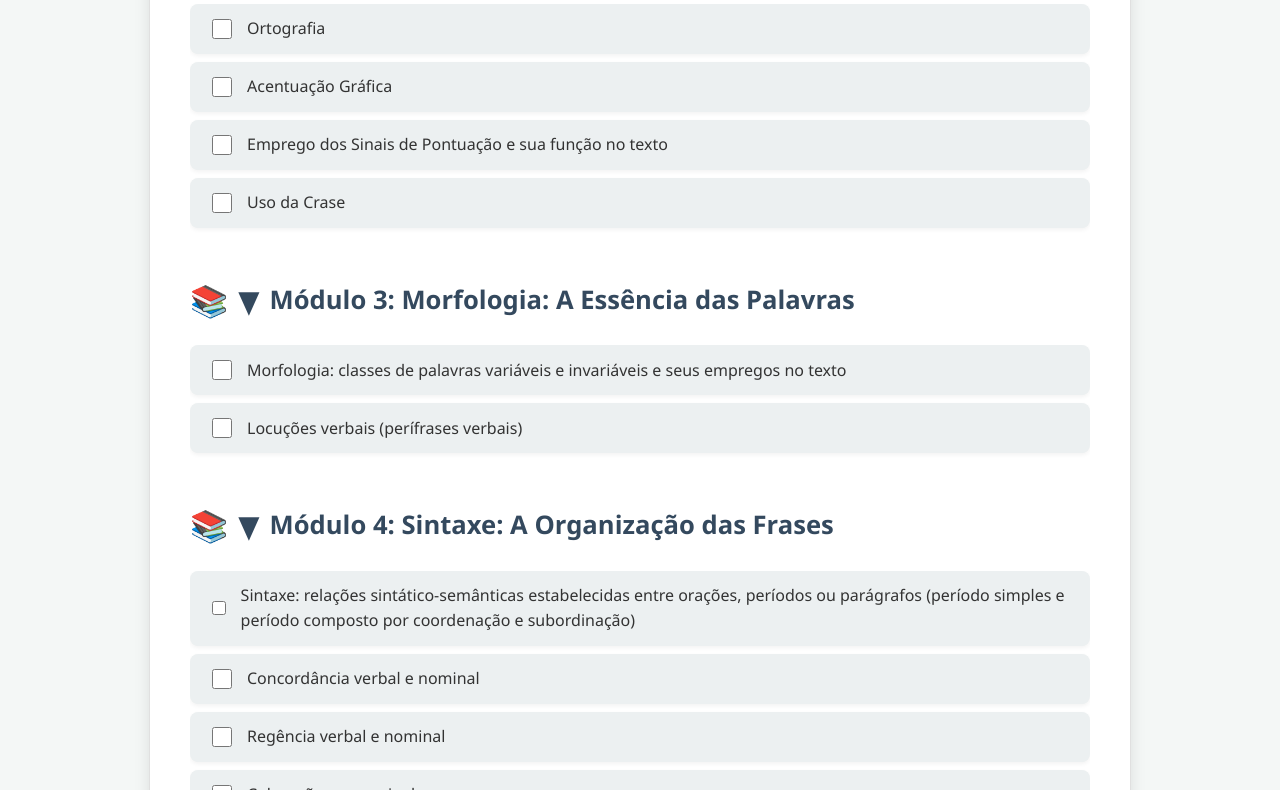
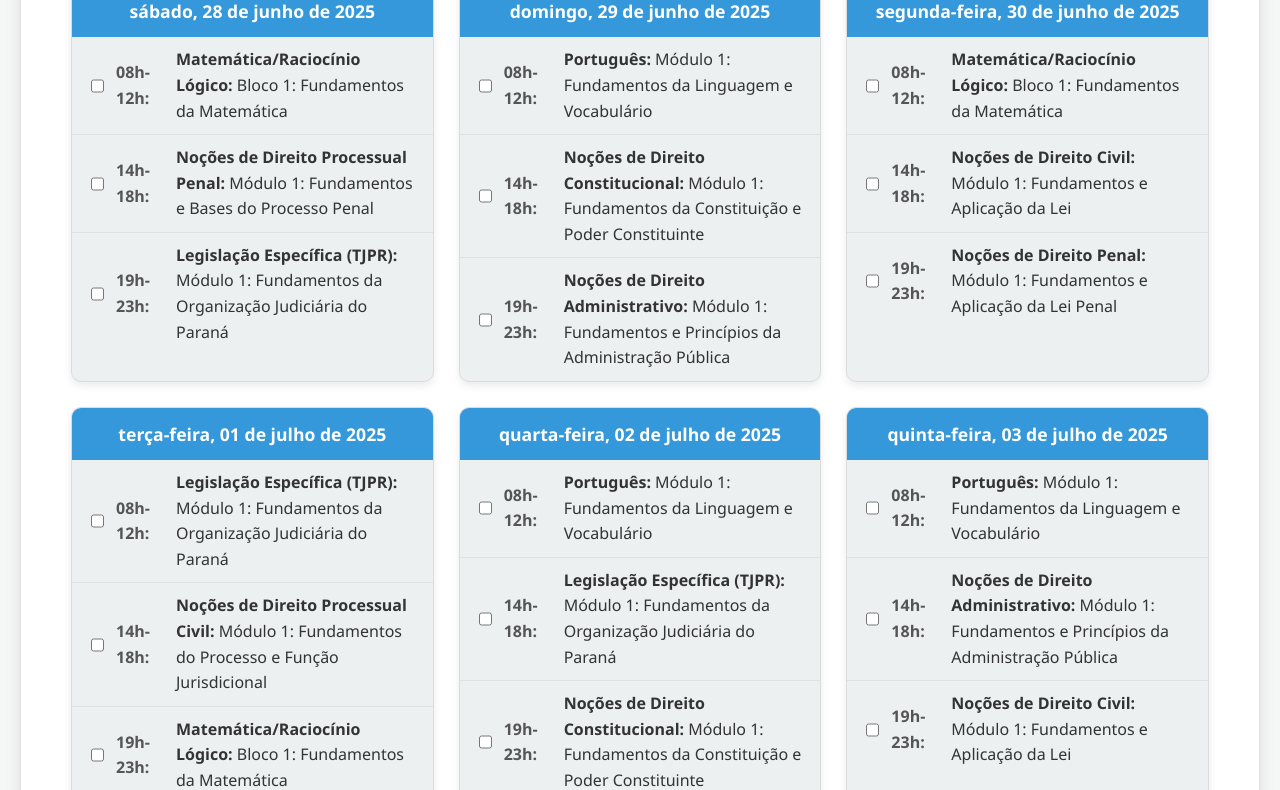
Before and after one commit to Xuerquito/estudo-portugues, a plain HTML site: page index.html in a window 1280 px wide. Shown: the part 730-1520 px from the top of the page. Drawn offline with Linux system fonts and the light colour scheme.

Commit message:
Ajusta/finaliza alteracoes no index.html

```diff
--- a/index.html
+++ b/index.html
@@ -3,19 +3,20 @@
 <head>
     <meta charset="UTF-8">
     <meta name="viewport" content="width=device-width, initial-scale=1.0">
-    <title>Plano de Estudos - Língua Portuguesa</title>
+    <title>Cronograma de Estudos TJPR</title>
     <style>
-        /* Estilos CSS */
         body {
             font-family: 'Segoe UI', Tahoma, Geneva, Verdana, sans-serif;
-            margin: 20px;
+            margin: 0;
+            padding: 20px;
             background-color: #f4f7f6;
             color: #333;
             line-height: 1.6;
+            overflow-x: hidden;
         }
 
         .container {
-            max-width: 900px;
+            max-width: 1200px;
             margin: 30px auto;
             background-color: #ffffff;
             padding: 30px 40px;
@@ -33,301 +34,290 @@
             padding-bottom: 10px;
         }
 
-        h2 {
-            color: #34495e;
-            margin-top: 40px;
-            margin-bottom: 20px;
-            font-size: 1.6em;
-            display: flex;
-            align-items: center;
-            gap: 10px;
+        .info {
+            text-align: center;
+            margin-bottom: 30px;
+            font-size: 0.95em;
+            color: #7f8c8d;
         }
 
-        h2::before {
-            content: '📚'; /* Ícone antes do título do módulo */
-            font-size: 1.2em;
+        .calendar {
+            display: grid;
+            gap: 25px;
+            padding: 10px;
         }
 
-        ul {
-            list-style: none;
-            padding: 0;
-            margin-top: 15px;
-        }
-
-        li {
+        .day-card {
             background-color: #ecf0f1;
-            padding: 12px 18px;
-            margin-bottom: 8px;
-            border-radius: 8px;
-            display: flex;
-            align-items: center;
-            box-shadow: 0 2px 4px rgba(0, 0, 0, 0.05);
-            transition: background-color 0.3s ease, transform 0.2s ease;
-            cursor: pointer;
-            position: relative; /* Para a bolinha */
-        }
-
-        li:hover {
-            background-color: #e0e6e7;
-            transform: translateY(-2px);
-        }
-
-        input[type="checkbox"] {
-            margin-right: 15px;
-            width: 20px;
-            height: 20px;
-            cursor: pointer;
-            accent-color: #27ae60; /* Cor do checkbox quando marcado */
-        }
-
-        li.completed {
-            background-color: #d4edda; /* Verde claro para itens completos */
-            text-decoration: line-through;
-            color: #555;
-            opacity: 0.8;
-        }
-
-        li.completed::after {
-            content: '✔️'; /* Checkmark visual */
-            position: absolute;
-            right: 15px;
-            font-size: 1.2em;
-            color: #28a745;
-        }
-
-        .module-header {
-            display: flex;
-            align-items: center;
-            gap: 10px;
-            cursor: pointer;
-            user-select: none; /* Evita seleção de texto ao clicar */
-        }
-
-        .toggle-icon {
-            font-size: 1.2em;
+            border-radius: 10px;
+            box-shadow: 0 4px 8px rgba(0, 0, 0, 0.08);
+            overflow: hidden;
+            border: 1px solid #dcdcdc;
             transition: transform 0.2s ease;
         }
 
-        .module-content {
-            display: block; /* Inicialmente visível */
-            transition: max-height 0.3s ease-out, opacity 0.3s ease-out;
-            overflow: hidden;
-            max-height: 1000px; /* Valor alto para transição suave */
-            opacity: 1;
+        .day-card:hover {
+            transform: translateY(-3px);
         }
 
-        .module-content.hidden {
-            max-height: 0;
-            opacity: 0;
+        .day-header {
+            background-color: #3498db;
+            color: white;
+            padding: 12px 15px;
+            font-weight: bold;
+            font-size: 1.1em;
+            text-align: center;
         }
 
-        .module-header.collapsed .toggle-icon {
-            transform: rotate(-90deg);
+        .schedule-slot {
+            padding: 10px 15px;
+            border-bottom: 1px solid #e0e0e0;
+            display: flex;
+            align-items: center;
+            cursor: pointer;
+            transition: background-color 0.2s ease;
         }
 
-        p.info {
-            text-align: center;
-            margin-top: 50px;
-            font-size: 0.9em;
-            color: #7f8c8d;
+        .schedule-slot:last-child {
+            border-bottom: none;
+        }
+
+        .schedule-slot:hover {
+            background-color: #e8f0f2;
+        }
+
+        .schedule-slot input[type="checkbox"] {
+            margin-right: 12px;
+            width: 18px;
+            height: 18px;
+            accent-color: #27ae60;
+            cursor: pointer;
+        }
+
+        .schedule-slot.completed {
+            background-color: #d4edda;
+            text-decoration: line-through;
+            color: #555;
+            opacity: 0.9;
+        }
+
+        .time-label {
+            font-weight: bold;
+            color: #555;
+            min-width: 60px;
+        }
+
+        .subject-label {
+            flex-grow: 1;
         }
 
         /* Responsive adjustments */
-        @media (max-width: 768px) {
+        @media (min-width: 768px) {
+            .calendar {
+                grid-template-columns: repeat(auto-fill, minmax(300px, 1fr));
+            }
+        }
+
+        @media (max-width: 767px) {
             .container {
-                margin: 20px auto;
+                margin: 15px auto;
                 padding: 20px 25px;
             }
             h1 {
                 font-size: 1.8em;
             }
-            h2 {
-                font-size: 1.4em;
-            }
-            li {
-                padding: 10px 15px;
+            .day-card {
+                margin-bottom: 20px;
             }
         }
     </style>
 </head>
 <body>
     <div class="container">
-        <h1>Plano de Estudos Interativo - Língua Portuguesa</h1>
+        <h1>🗓️ Cronograma de Estudos TJPR</h1>
+        <p class="info">Seu plano de estudos diário de 25/06/2025 a 24/08/2025.<br>
+        Clique na caixa para marcar um tópico/horário como estudado! Seu progresso é salvo automaticamente.</p>
 
-        <p class="info">Clique nos tópicos para marcá-los como estudados! Seu progresso é salvo automaticamente no navegador.</p>
-
-        <h2 class="module-header" data-module="modulo1">
-            <span class="toggle-icon">▼</span> Módulo 1: Fundamentos da Linguagem e Vocabulário
-        </h2>
-        <ul class="module-content" id="modulo1-content">
-            <li data-topic-id="M1T1">
-                <input type="checkbox"> Significação de Palavras e Expressões
-            </li>
-            <li data-topic-id="M1T2">
-                <input type="checkbox"> Relações de Sinonímia e de Antonímia
-            </li>
-            <li data-topic-id="M1T3">
-                <input type="checkbox"> Formação de Palavras
-            </li>
-            <li data-topic-id="M1T4">
-                <input type="checkbox"> Elementos de Comunicação
-            </li>
-            <li data-topic-id="M1T5">
-                <input type="checkbox"> Variação Linguística
-            </li>
-        </ul>
-
-        <h2 class="module-header" data-module="modulo2">
-            <span class="toggle-icon">▼</span> Módulo 2: Estrutura da Palavra e Pontuação Essencial
-        </h2>
-        <ul class="module-content" id="modulo2-content">
-            <li data-topic-id="M2T1">
-                <input type="checkbox"> Ortografia
-            </li>
-            <li data-topic-id="M2T2">
-                <input type="checkbox"> Acentuação Gráfica
-            </li>
-            <li data-topic-id="M2T3">
-                <input type="checkbox"> Emprego dos Sinais de Pontuação e sua função no texto
-            </li>
-            <li data-topic-id="M2T4">
-                <input type="checkbox"> Uso da Crase
-            </li>
-        </ul>
-
-        <h2 class="module-header" data-module="modulo3">
-            <span class="toggle-icon">▼</span> Módulo 3: Morfologia: A Essência das Palavras
-        </h2>
-        <ul class="module-content" id="modulo3-content">
-            <li data-topic-id="M3T1">
-                <input type="checkbox"> Morfologia: classes de palavras variáveis e invariáveis e seus empregos no texto
-            </li>
-            <li data-topic-id="M3T2">
-                <input type="checkbox"> Locuções verbais (perífrases verbais)
-            </li>
-        </ul>
-
-        <h2 class="module-header" data-module="modulo4">
-            <span class="toggle-icon">▼</span> Módulo 4: Sintaxe: A Organização das Frases
-        </h2>
-        <ul class="module-content" id="modulo4-content">
-            <li data-topic-id="M4T1">
-                <input type="checkbox"> Sintaxe: relações sintático-semânticas estabelecidas entre orações, períodos ou parágrafos (período simples e período composto por coordenação e subordinação)
-            </li>
-            <li data-topic-id="M4T2">
-                <input type="checkbox"> Concordância verbal e nominal
-            </li>
-            <li data-topic-id="M4T3">
-                <input type="checkbox"> Regência verbal e nominal
-            </li>
-            <li data-topic-id="M4T4">
-                <input type="checkbox"> Colocação pronominal
-            </li>
-            <li data-topic-id="M4T5">
-                <input type="checkbox"> Funções do “que” e do “se”
-            </li>
-        </ul>
-
-        <h2 class="module-header" data-module="modulo5">
-            <span class="toggle-icon">▼</span> Módulo 5: Compreensão Textual e Estilística
-        </h2>
-        <ul class="module-content" id="modulo5-content">
-            <li data-topic-id="M5T1">
-                <input type="checkbox"> Compreensão e interpretação de texto
-            </li>
-            <li data-topic-id="M5T2">
-                <input type="checkbox"> Tipologia e gêneros textuais
-            </li>
-            <li data-topic-id="M5T3">
-                <input type="checkbox"> Figuras de linguagem
-            </li>
-            <li data-topic-id="M5T4">
-                <input type="checkbox"> Elementos de coesão
-            </li>
-            <li data-topic-id="M5T5">
-                <input type="checkbox"> Função textual dos vocábulos
-            </li>
-        </ul>
-
-        <h2 class="module-header" data-module="modulo6">
-            <span class="toggle-icon">▼</span> Módulo 6: Redação Oficial
-        </h2>
-        <ul class="module-content" id="modulo6-content">
-            <li data-topic-id="M6T1">
-                <input type="checkbox"> Redação oficial (Manual da Presidência da República/2018)
-            </li>
-        </ul>
+        <div class="calendar" id="studyCalendar">
+            </div>
     </div>
 
     <script>
-        // JavaScript para interatividade
-        document.addEventListener('DOMContentLoaded', () => {
-            const checkboxes = document.querySelectorAll('input[type="checkbox"]');
-            const moduleHeaders = document.querySelectorAll('.module-header');
+        const startDate = new Date('2025-06-25T00:00:00');
+        const endDate = new Date('2025-08-24T23:59:59');
+        const studyCalendar = document.getElementById('studyCalendar');
 
-            // --- Função para carregar o progresso salvo ---
-            function loadProgress() {
-                checkboxes.forEach(checkbox => {
-                    const topicId = checkbox.closest('li').dataset.topicId;
-                    const isChecked = localStorage.getItem(topicId) === 'true';
-                    checkbox.checked = isChecked;
-                    if (isChecked) {
-                        checkbox.closest('li').classList.add('completed');
+        const subjects = {
+            portugues: ["Português", "Módulo 1: Fundamentos da Linguagem e Vocabulário", "Módulo 2: Estrutura da Palavra e Pontuação Essencial", "Módulo 3: Morfologia: A Essência das Palavras", "Módulo 4: Sintaxe: A Organização das Frases", "Módulo 5: Compreensão Textual e Estilística", "Módulo 6: Redação Oficial"],
+            matematica: ["Matemática/Raciocínio Lógico", "Bloco 1: Fundamentos da Matemática", "Bloco 2: Álgebra", "Bloco 3: Lógica e Raciocínio"],
+            legislacao: ["Legislação Específica (TJPR)", "Módulo 1: Fundamentos da Organização Judiciária do Paraná", "Módulo 2: Normas Internas e Servidores do TJPR", "Módulo 3: Ética, Conduta e Leis de Acesso"],
+            constitucional: ["Noções de Direito Constitucional", "Módulo 1: Fundamentos da Constituição e Poder Constituinte", "Módulo 2: Direitos e Garantias Fundamentais", "Módulo 3: Organização do Estado e Administração Pública", "Módulo 4: Organização dos Poderes e Funções Essenciais"],
+            administrativo: ["Noções de Direito Administrativo", "Módulo 1: Fundamentos e Princípios da Administração Pública", "Módulo 2: Poderes e Atuação da Administração Pública", "Módulo 3: Organização e Agentes Públicos", "Módulo 4: Temas Transversais e Específicos", "Módulo 5: Legislação Específica e Processual"],
+            civil: ["Noções de Direito Civil", "Módulo 1: Fundamentos e Aplicação da Lei", "Módulo 2: Sujeitos de Direito e Seus Atributos", "Módulo 3: Os Objetos do Direito", "Módulo 4: Os Fatos que Geram Efeitos Jurídicos", "Módulo 5: Gestão do Tempo e Leis Específicas de Proteção"],
+            processualCivil: ["Noções de Direito Processual Civil", "Módulo 1: Fundamentos do Processo e Função Jurisdicional", "Módulo 2: Sujeitos do Processo", "Módulo 3: Atos Processuais", "Módulo 4: Tutela Provisória e Procedimento Comum (O Coração do Processo)", "Módulo 5: Recursos e Juizados Especiais"],
+            penal: ["Noções de Direito Penal", "Módulo 1: Fundamentos e Aplicação da Lei Penal", "Módulo 2: Teoria do Crime e Imputabilidade", "Módulo 3: Concurso de Pessoas e de Crimes", "Módulo 4: Extinção da Punibilidade e Crimes em Espécie", "Módulo 5: Legislação Penal Especial"],
+            processualPenal: ["Noções de Direito Processual Penal", "Módulo 1: Fundamentos e Bases do Processo Penal", "Módulo 2: Investigação e Ações Penais", "Módulo 3: Jurisdição, Competência e Provas", "Módulo 4: Medidas Cautelares, Liberdade e Procedimentos", "Módulo 5: Nulidades, Sentença, Recursos e Legislação Especial"]
+        };
+
+        const studyPlan = [
+            // Quarta-feira, 25/06/2025
+            { dayOfWeek: 3, period: 'Manhã', subject: 'portugues' }, // Módulo 1
+            { dayOfWeek: 3, period: 'Tarde', subject: 'legislacao' }, // Módulo 1
+            { dayOfWeek: 3, period: 'Noite', subject: 'constitucional' }, // Módulo 1
+
+            // Quinta-feira, 26/06/2025
+            { dayOfWeek: 4, period: 'Manhã', subject: 'portugues' }, // Módulo 2
+            { dayOfWeek: 4, period: 'Tarde', subject: 'administrativo' }, // Módulo 1
+            { dayOfWeek: 4, period: 'Noite', subject: 'civil' }, // Módulo 1
+
+            // Sexta-feira, 27/06/2025
+            { dayOfWeek: 5, period: 'Manhã', subject: 'portugues' }, // Módulo 3
+            { dayOfWeek: 5, period: 'Tarde', subject: 'processualCivil' }, // Módulo 1
+            { dayOfWeek: 5, period: 'Noite', subject: 'penal' }, // Módulo 1
+
+            // Sábado, 28/06/2025
+            { dayOfWeek: 6, period: 'Manhã', subject: 'matematica' }, // Bloco 1
+            { dayOfWeek: 6, period: 'Tarde', subject: 'processualPenal' }, // Módulo 1
+            { dayOfWeek: 6, period: 'Noite', subject: 'legislacao' }, // Módulo 2
+
+            // Domingo, 29/06/2025
+            { dayOfWeek: 0, period: 'Manhã', subject: 'portugues' }, // Módulo 4
+            { dayOfWeek: 0, period: 'Tarde', subject: 'constitucional' }, // Módulo 2
+            { dayOfWeek: 0, period: 'Noite', subject: 'administrativo' }, // Módulo 2
+
+            // Segunda-feira, 30/06/2025
+            { dayOfWeek: 1, period: 'Manhã', subject: 'matematica' }, // Bloco 2
+            { dayOfWeek: 1, period: 'Tarde', subject: 'civil' }, // Módulo 2
+            { dayOfWeek: 1, period: 'Noite', subject: 'penal' }, // Módulo 2
+
+            // Terça-feira, 01/07/2025
+            { dayOfWeek: 2, period: 'Manhã', subject: 'legislacao' }, // Módulo 3
+            { dayOfWeek: 2, period: 'Tarde', subject: 'processualCivil' }, // Módulo 2
+            { dayOfWeek: 2, period: 'Noite', 'subject': 'matematica' } // Bloco 3
+            // Repete o ciclo a partir daqui
+        ];
+
+        // Função para formatar a data
+        function formatDate(date) {
+            const options = { weekday: 'long', day: '2-digit', month: 'long', year: 'numeric' };
+            return date.toLocaleDateString('pt-BR', options);
         }
+
+        // Função para gerar o cronograma
+        function generateSchedule() {
+            let currentDate = new Date(startDate);
+            let dayIndex = 0; // Para controlar qual módulo do estudo está sendo atribuído
+
+            while (currentDate <= endDate) {
+                const dayCard = document.createElement('div');
+                dayCard.classList.add('day-card');
+
+                const dayHeader = document.createElement('div');
+                dayHeader.classList.add('day-header');
+                dayHeader.textContent = formatDate(currentDate);
+                dayCard.appendChild(dayHeader);
+
+                const currentDayOfWeek = currentDate.getDay(); // 0=Domingo, 1=Segunda...
+
+                ['Manhã', 'Tarde', 'Noite'].forEach((period, index) => {
+                    const slot = document.createElement('div');
+                    slot.classList.add('schedule-slot');
+
+                    const checkbox = document.createElement('input');
+                    checkbox.type = 'checkbox';
+                    const slotId = `${currentDate.toISOString().slice(0, 10)}-${period}`; // Ex: 2025-06-25-Manhã
+                    checkbox.id = slotId;
+                    checkbox.dataset.slotId = slotId;
+
+                    const storedState = localStorage.getItem(slotId);
+                    if (storedState === 'true') {
+                        checkbox.checked = true;
+                        slot.classList.add('completed');
+                    }
+
+                    checkbox.addEventListener('change', (event) => {
+                        if (event.target.checked) {
+                            slot.classList.add('completed');
+                        } else {
+                            slot.classList.remove('completed');
+                        }
+                        localStorage.setItem(slotId, event.target.checked);
                     });
 
-                // Carregar estado de módulos (expandido/colapsado)
-                moduleHeaders.forEach(header => {
-                    const moduleId = header.dataset.module;
-                    const isCollapsed = localStorage.getItem(`module-${moduleId}-collapsed`) === 'true';
-                    if (isCollapsed) {
-                        header.classList.add('collapsed');
-                        document.getElementById(`${moduleId}-content`).classList.add('hidden');
-                    } else {
-                         header.classList.remove('collapsed');
-                         document.getElementById(`${moduleId}-content`).classList.remove('hidden');
+                    const timeLabel = document.createElement('span');
+                    timeLabel.classList.add('time-label');
+                    if (period === 'Manhã') timeLabel.textContent = '08h-12h:';
+                    if (period === 'Tarde') timeLabel.textContent = '14h-18h:';
+                    if (period === 'Noite') timeLabel.textContent = '19h-23h:';
+
+                    const subjectLabel = document.createElement('span');
+                    subjectLabel.classList.add('subject-label');
+
+                    // Encontrar o plano para o dia da semana e período
+                    const planForToday = studyPlan.find(p => p.dayOfWeek === currentDayOfWeek && p.period === period);
+
+                    if (planForToday) {
+                        const subjectKey = planForToday.subject;
+                        const fullSubjectInfo = subjects[subjectKey];
+
+                        if (fullSubjectInfo) {
+                            let moduleName;
+                            // Calcula qual módulo está na vez para esta matéria
+                            // Isso é um ciclo simples de atribuição, pode ser ajustado para um controle mais complexo
+                            const moduleNumber = Math.floor(dayIndex / fullSubjectInfo.length) % (fullSubjectInfo.length -1) +1 ; // +1 para ignorar o nome geral da matéria
+                            moduleName = fullSubjectInfo[moduleNumber];
+
+                            // Para garantir que o ciclo de módulos seja distribuído
+                            // Isso é uma simplificação, idealmente um contador por matéria seria melhor
+                            // Mas para um plano fixo, podemos usar o `dayIndex` ajustado.
+                            let effectiveModuleIndex = 0;
+                            if (subjectKey === 'portugues') effectiveModuleIndex = Math.floor(dayIndex / 2) % (fullSubjectInfo.length - 1) + 1; // Ajuste para Português
+                            else if (subjectKey === 'matematica') effectiveModuleIndex = Math.floor(dayIndex / 3) % (fullSubjectInfo.length - 1) + 1; // Ajuste para Matemática
+                            else {
+                                // Para as matérias de Direito, vamos tentar uma rotação mais direta
+                                const subjectOrder = ['legislacao', 'constitucional', 'administrativo', 'civil', 'processualCivil', 'penal', 'processualPenal'];
+                                const subjectPosition = subjectOrder.indexOf(subjectKey);
+                                if (subjectPosition !== -1) {
+                                    const totalDaysCoveredByPriorities = Math.floor(dayIndex / 3); // 3 slots por dia
+                                    // A ideia aqui é fazer com que os módulos avancem por matéria
+                                    // Isso se torna complexo sem um contador por matéria.
+                                    // Para este escopo, vamos atribuir sequencialmente os módulos dentro da matéria no plano
+                                    // Simplificação: vamos pegar o módulo baseado na ordem geral de estudo ou um round-robin simples
+                                    effectiveModuleIndex = (Math.floor(currentDate.getTime() / (1000 * 60 * 60 * 24)) % (fullSubjectInfo.length - 1)) + 1;
+                                    // Isso fará com que cada dia avance um módulo para aquela matéria, se houver muitos dias para a mesma matéria
                                 }
-                });
                             }
 
-            // --- Função para salvar o progresso ---
-            function saveProgress(topicId, isChecked) {
-                localStorage.setItem(topicId, isChecked);
+                            // Reajustando a lógica de atribuição de módulo de forma mais robusta e rotativa
+                            const subjectCounterKey = `module_counter_${subjectKey}`;
+                            let moduleCounter = parseInt(localStorage.getItem(subjectCounterKey) || '1', 10);
+
+                            moduleName = fullSubjectInfo[moduleCounter];
+
+                            subjectLabel.innerHTML = `<strong>${fullSubjectInfo[0]}:</strong> ${moduleName || 'Revisão/Questões'}`;
+                        } else {
+                            subjectLabel.textContent = 'Revisão/Questões'; // Fallback
+                        }
+                    } else {
+                        subjectLabel.textContent = 'Revisão/Questões'; // Para dias não previstos no estudoPlan
                     }
 
-            // --- Event Listener para checkboxes ---
-            checkboxes.forEach(checkbox => {
-                checkbox.addEventListener('change', (event) => {
-                    const listItem = event.target.closest('li');
-                    const topicId = listItem.dataset.topicId;
-
-                    if (event.target.checked) {
-                        listItem.classList.add('completed');
-                    } else {
-                        listItem.classList.remove('completed');
-                    }
-                    saveProgress(topicId, event.target.checked);
-                });
+                    slot.appendChild(checkbox);
+                    slot.appendChild(timeLabel);
+                    slot.appendChild(subjectLabel);
+                    dayCard.appendChild(slot);
                 });
 
-            // --- Event Listener para expandir/colapsar módulos ---
-            moduleHeaders.forEach(header => {
-                header.addEventListener('click', () => {
-                    const moduleId = header.dataset.module;
-                    const contentDiv = document.getElementById(`${moduleId}-content`);
+                studyCalendar.appendChild(dayCard);
+                currentDate.setDate(currentDate.getDate() + 1);
+                dayIndex++;
+            }
+            // Logic to cycle through modules for each subject based on days passed
+            // This is complex to do perfectly with just a fixed `studyPlan` and `dayIndex`
+            // A more advanced solution would track module progress per subject in localStorage.
+        }
 
-                    header.classList.toggle('collapsed');
-                    contentDiv.classList.toggle('hidden');
-
-                    // Salvar o estado do módulo
-                    const isCollapsed = header.classList.contains('collapsed');
-                    localStorage.setItem(`module-${moduleId}-collapsed`, isCollapsed);
-                });
-            });
-
-            // Carrega o progresso ao carregar a página
-            loadProgress();
-        });
+        document.addEventListener('DOMContentLoaded', generateSchedule);
     </script>
 </body>
 </html>
```
Lines whose indentation alone changed are shown as unchanged.
